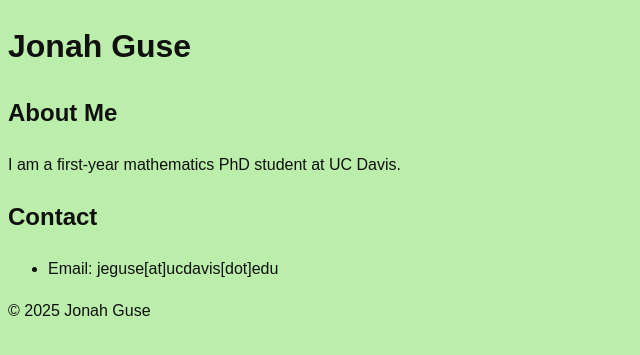
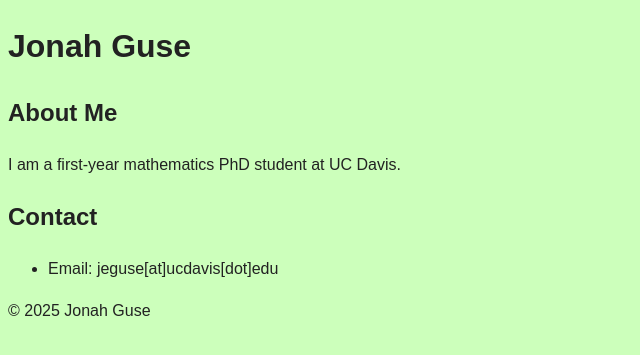
Before and after one commit to jeguse/jeguse.github.io, a Jekyll site: the page built from index.md, in a window 1280 px wide. Shown: the top 355 px of the page, without its empty margins (0-640 px from the left). Built offline with Jekyll 4.4.1, drawn with Linux system fonts in a browser that asks for light colours.

Commit message:
Update main.css

```diff
--- a/assets/css/main.css
+++ b/assets/css/main.css
@@ -9,6 +9,6 @@ html {
 body {
   font-family: Sniglet, Arial, sans-serif;
   line-height: 1.6;
-  color: #101010;
-  background-color: #bea;
+  color: #222;
+  background-color: #cfb;
 }
```
